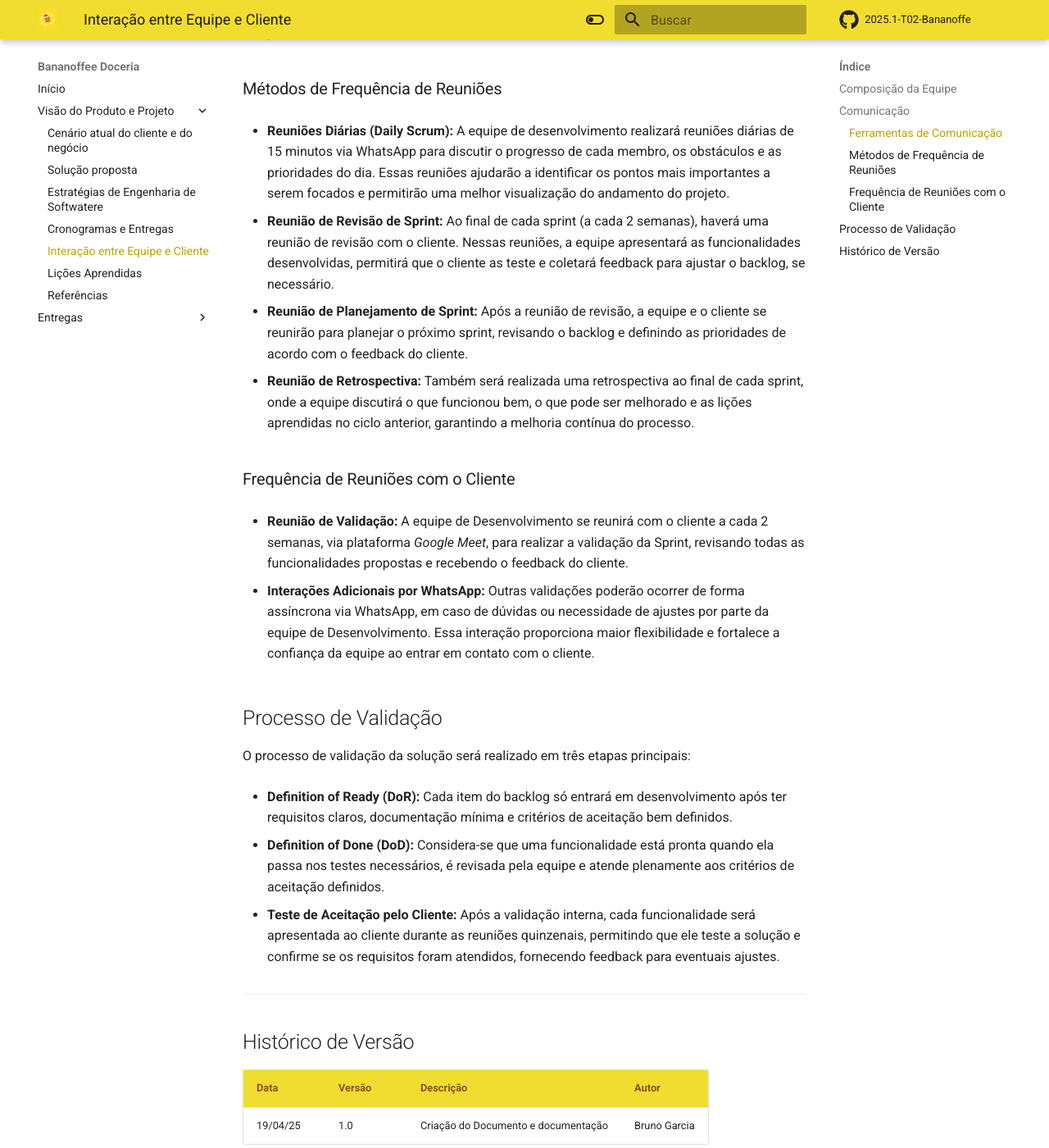
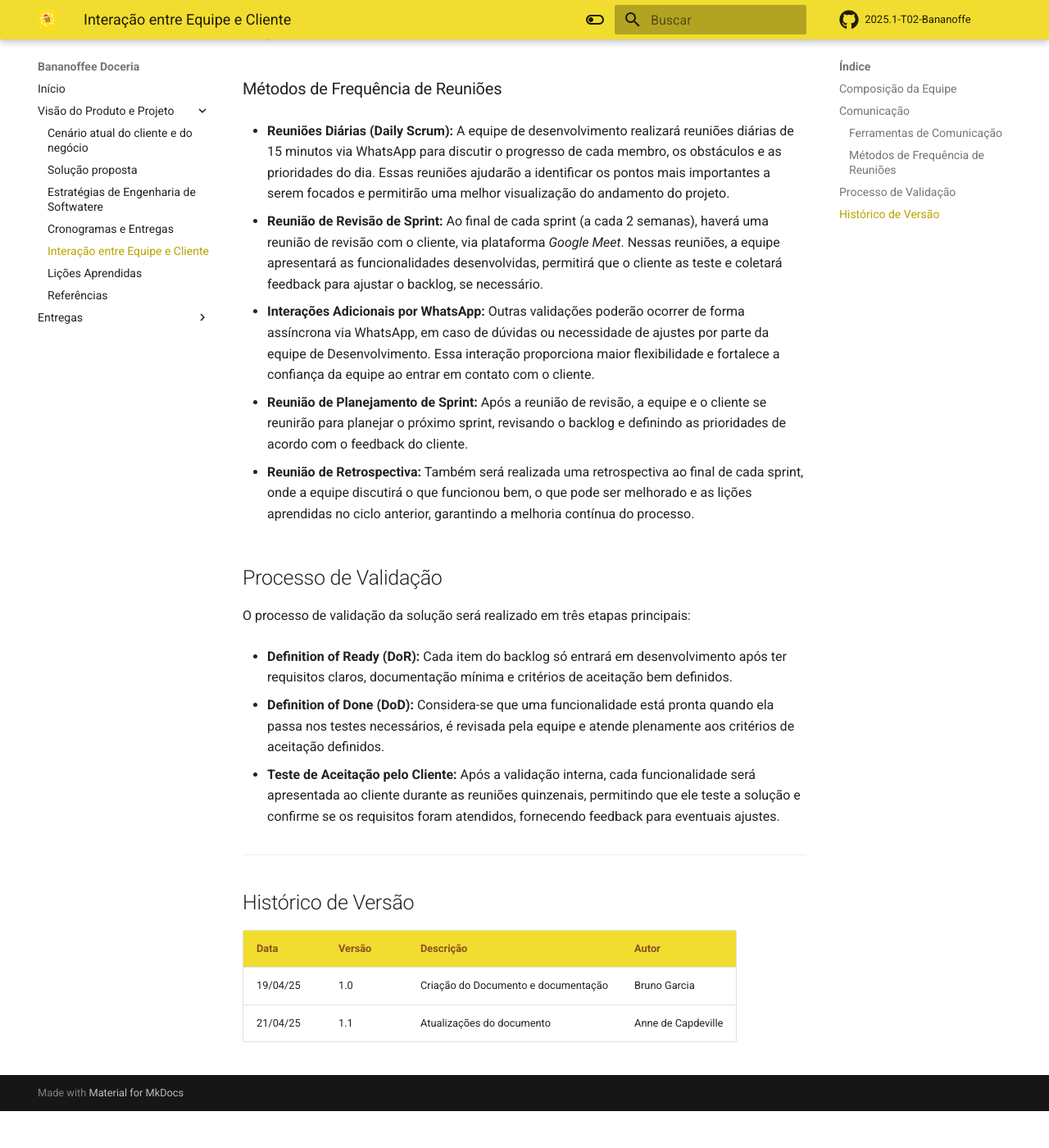
Before and after one commit to mdsreq-fga-unb/2025.1-T02-Bananoffe, an MkDocs documentation site: the page built from docs/pages/visaoDoProduto/interacaoEquipeCliente.md, in a window 1280 px wide and 1400 px high, scrolled down 1312 px. Shown: the whole window at 82% size. Built offline with MkDocs 1.6.1 and Material for MkDocs 9.7.7, drawn with Linux system fonts in a browser that asks for light colours; comment, search, counter and statistics services are not loaded; after the commit the page ends 2667 px from its top, so only the background shows below that.

Commit message:
docs: atualizações Co-authored-by: Anne Capdeville annecapdeville22@gmail.com

```diff
--- a/docs/pages/visaoDoProduto/interacaoEquipeCliente.md
+++ b/docs/pages/visaoDoProduto/interacaoEquipeCliente.md
@@ -1,7 +1,6 @@
 # Interação entre Equipe e Cliente
 
 ## Composição da Equipe
-
 
 |         Papel          |                                               Descrição                                               |    Responsável    |                                    Participantes                                    |
 | :--------------------: | :---------------------------------------------------------------------------------------------------: | :---------------: | :---------------------------------------------------------------------------------: |
@@ -11,37 +10,29 @@
 |     Analista de QA     |    Garante a qualidade do produto, executando testes de funcionalidade, performance e usabilidade.    |  Anne Capdeville  |  Bruno Garcia, Guilherme Zanella, Fábio Santos, Marcos Bezerra, Matheus Rodrigues   |
 | Analista de Requisitos |    Define os requisitos funcionais e não funcionais do sistema e garante que eles sejam atendidos.    |   Bruno Garcia    | Guilherme Zanella, Fábio Santos, Marcos Bezerra, Matheus Rodrigues, Anne Capdeville |
 
-
 ## Comunicação
-
 
 ### Ferramentas de Comunicação
 
-- **WhatsApp:** Será utilizado para a comunicação diária e informal entre os membros da equipe. A ferramenta permite uma comunicação rápida, simples e eficiente, além do envio de arquivos, vídeos, imagens, entre outros. Também será usada para interações rápidas com o cliente e *Daily meetings*.
+- **WhatsApp:** Será utilizado para a comunicação diária e informal entre os membros da equipe. A ferramenta permite uma comunicação rápida, simples e eficiente, além do envio de arquivos, vídeos, imagens, entre outros. Também será usada para interações rápidas com o cliente e _Daily meetings_.
 
-- **Google Meet:** As reuniões quinzenais com o cliente, bem como as reuniões de *sprint review* e retrospectiva, ocorrerão na plataforma Google Meet. Nesses encontros, serão realizados feedbacks sobre as entregas, validações e alinhamentos sobre o andamento do projeto e os próximos passos.
+- **Google Meet:** As reuniões quinzenais com o cliente, bem como as reuniões de _sprint review_ e retrospectiva, ocorrerão na plataforma Google Meet. Nesses encontros, serão realizados feedbacks sobre as entregas, validações e alinhamentos sobre o andamento do projeto e os próximos passos.
 
-- **Discord:** Será utilizado para reuniões entre os membros da equipe durante o desenvolvimento, como em sessões de *pair programming*. Essa ferramenta será de uso exclusivo da equipe, sem a participação do cliente.
+- **Discord:** Será utilizado para reuniões entre os membros da equipe durante o desenvolvimento, como em sessões de _pair programming_. Essa ferramenta será de uso exclusivo da equipe, sem a participação do cliente.
 
-- **Trello:** Utilizaremos o Trello como ferramenta Kanban para organizar as atividades semanais e do projeto, como o *Product Backlog*. As tarefas serão distribuídas em cartões, facilitando a visualização do progresso e a atribuição de responsabilidades entre os membros da equipe. O Trello também servirá como uma forma de comunicação visual do andamento do projeto para o cliente.
-
+- **Trello:** Utilizaremos o Trello como ferramenta Kanban para organizar as atividades semanais e do projeto, como o _Product Backlog_. As tarefas serão distribuídas em cartões, facilitando a visualização do progresso e a atribuição de responsabilidades entre os membros da equipe. O Trello também servirá como uma forma de comunicação visual do andamento do projeto para o cliente.
 
 ### Métodos de Frequência de Reuniões
 
 - **Reuniões Diárias (Daily Scrum):** A equipe de desenvolvimento realizará reuniões diárias de 15 minutos via WhatsApp para discutir o progresso de cada membro, os obstáculos e as prioridades do dia. Essas reuniões ajudarão a identificar os pontos mais importantes a serem focados e permitirão uma melhor visualização do andamento do projeto.
 
-- **Reunião de Revisão de Sprint:** Ao final de cada sprint (a cada 2 semanas), haverá uma reunião de revisão com o cliente. Nessas reuniões, a equipe apresentará as funcionalidades desenvolvidas, permitirá que o cliente as teste e coletará feedback para ajustar o backlog, se necessário.
+- **Reunião de Revisão de Sprint:** Ao final de cada sprint (a cada 2 semanas), haverá uma reunião de revisão com o cliente, via plataforma _Google Meet_. Nessas reuniões, a equipe apresentará as funcionalidades desenvolvidas, permitirá que o cliente as teste e coletará feedback para ajustar o backlog, se necessário.
+
+- **Interações Adicionais por WhatsApp:** Outras validações poderão ocorrer de forma assíncrona via WhatsApp, em caso de dúvidas ou necessidade de ajustes por parte da equipe de Desenvolvimento. Essa interação proporciona maior flexibilidade e fortalece a confiança da equipe ao entrar em contato com o cliente.
 
 - **Reunião de Planejamento de Sprint:** Após a reunião de revisão, a equipe e o cliente se reunirão para planejar o próximo sprint, revisando o backlog e definindo as prioridades de acordo com o feedback do cliente.
 
 - **Reunião de Retrospectiva:** Também será realizada uma retrospectiva ao final de cada sprint, onde a equipe discutirá o que funcionou bem, o que pode ser melhorado e as lições aprendidas no ciclo anterior, garantindo a melhoria contínua do processo.
-
-
-### Frequência de Reuniões com o Cliente
-
-- **Reunião de Validação:** A equipe de Desenvolvimento se reunirá com o cliente a cada 2 semanas, via plataforma *Google Meet*, para realizar a validação da Sprint, revisando todas as funcionalidades propostas e recebendo o feedback do cliente.
-
-- **Interações Adicionais por WhatsApp:** Outras validações poderão ocorrer de forma assíncrona via WhatsApp, em caso de dúvidas ou necessidade de ajustes por parte da equipe de Desenvolvimento. Essa interação proporciona maior flexibilidade e fortalece a confiança da equipe ao entrar em contato com o cliente.
 
 ## Processo de Validação
 
@@ -54,7 +45,10 @@ O processo de validação da solução será realizado em três etapas principai
 - **Teste de Aceitação pelo Cliente:** Após a validação interna, cada funcionalidade será apresentada ao cliente durante as reuniões quinzenais, permitindo que ele teste a solução e confirme se os requisitos foram atendidos, fornecendo feedback para eventuais ajustes.
 
 ---
+
 ## Histórico de Versão
-| Data     | Versão | Descrição                           | Autor        |
-| -------- | ------ | ----------------------------------- | ------------ |
-| 19/04/25 | 1.0    | Criação do Documento e documentação | Bruno Garcia |
+
+| Data     | Versão | Descrição                           | Autor              |
+| -------- | ------ | ----------------------------------- | ------------------ |
+| 19/04/25 | 1.0    | Criação do Documento e documentação | Bruno Garcia       |
+| 21/04/25 | 1.1    | Atualizações do documento           | Anne de Capdeville |
```
